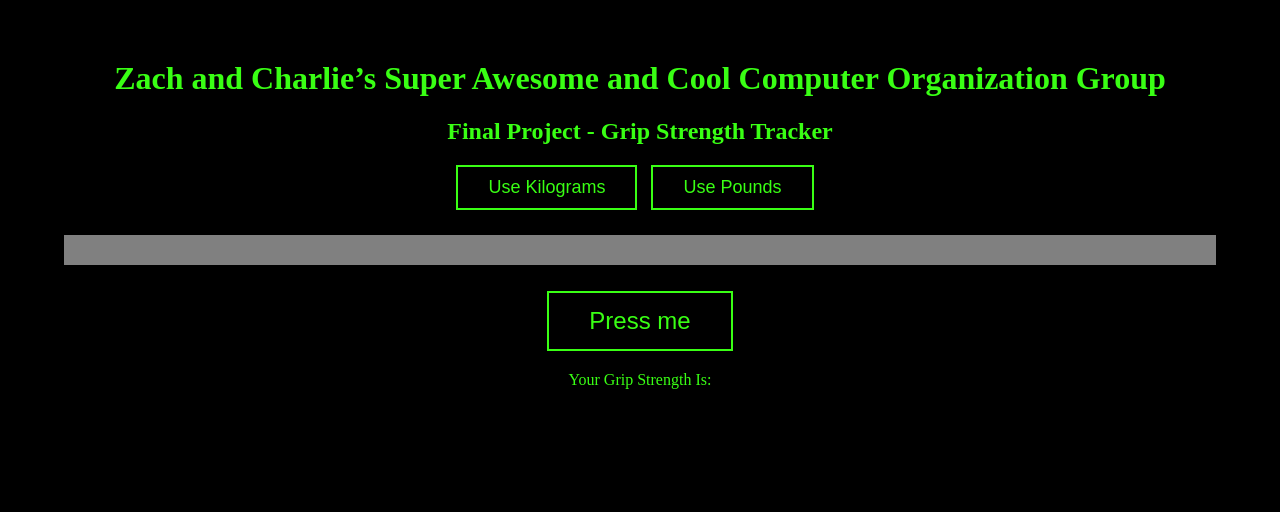
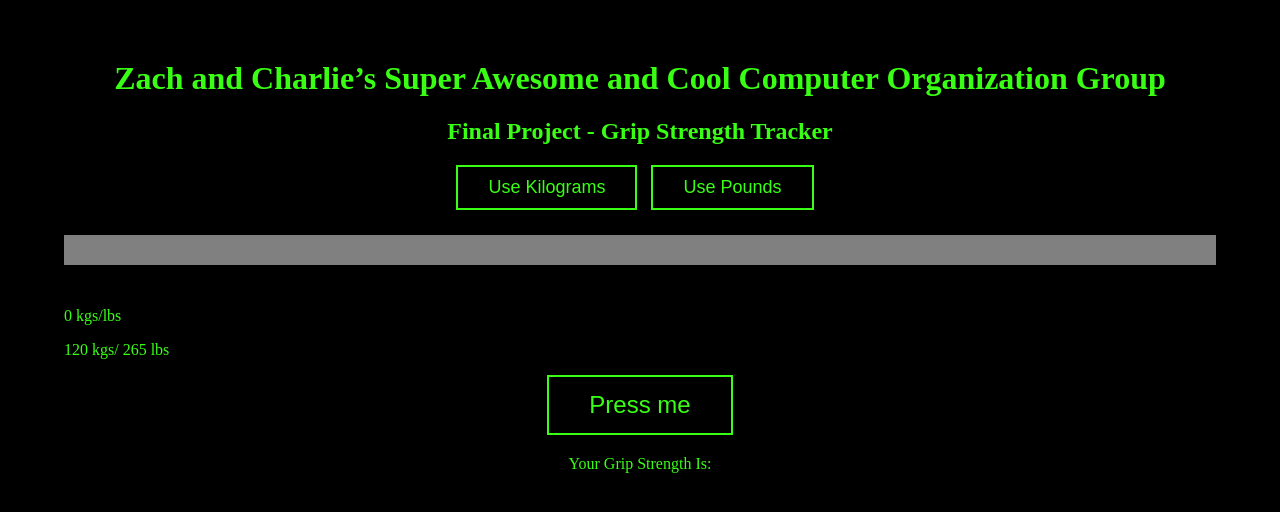
Before and after one commit to zach-vanzura/Grip-Strength-Tester-RPi, a Flask app: page / in a window 1280 px wide. Shown: the top 512 px of the page. Run offline with Flask 3, Linux system fonts and the light colour scheme.

Commit message:
Update main.html

```diff
--- a/final/templates/main.html
+++ b/final/templates/main.html
@@ -20,6 +20,11 @@
 
 	<div>
 	    <progress id="myProgress" value="0" max="100"></progress>
+	</div>
+
+	<div>
+	    <p class="progress-numbers">0 kgs/lbs</p>
+	    <p class="progress-numbers.right">120 kgs/ 265 lbs</p>
 	</div>
 
 	<div class="container" >
```
